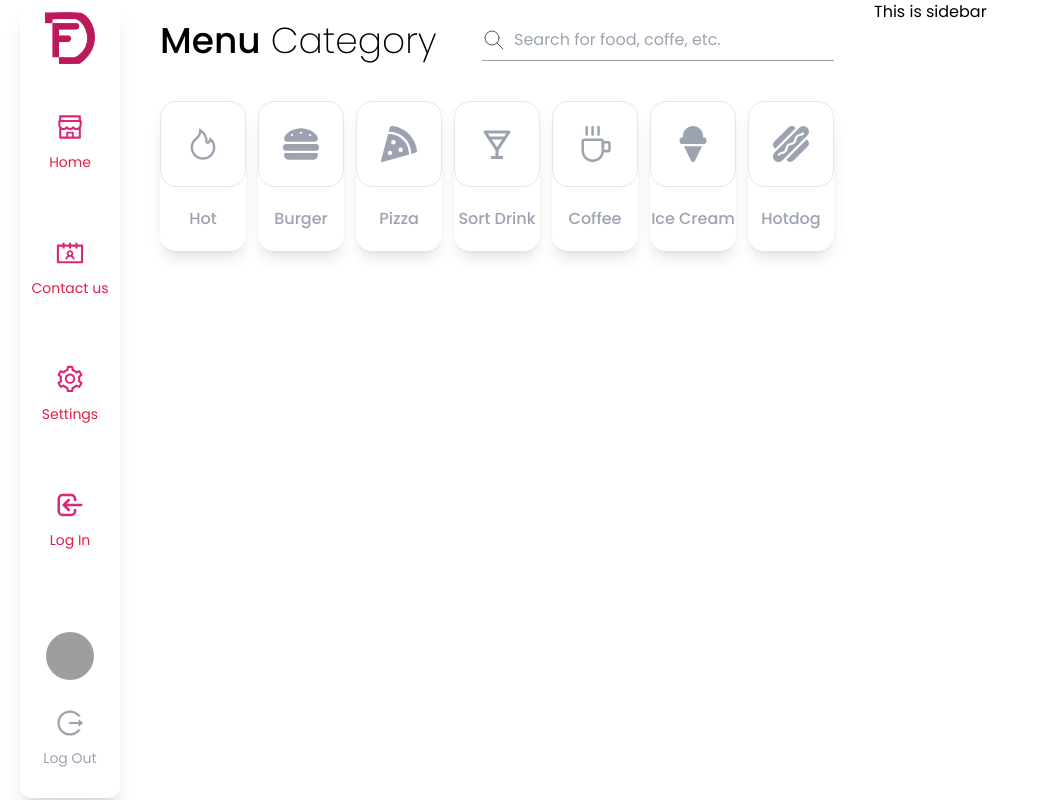
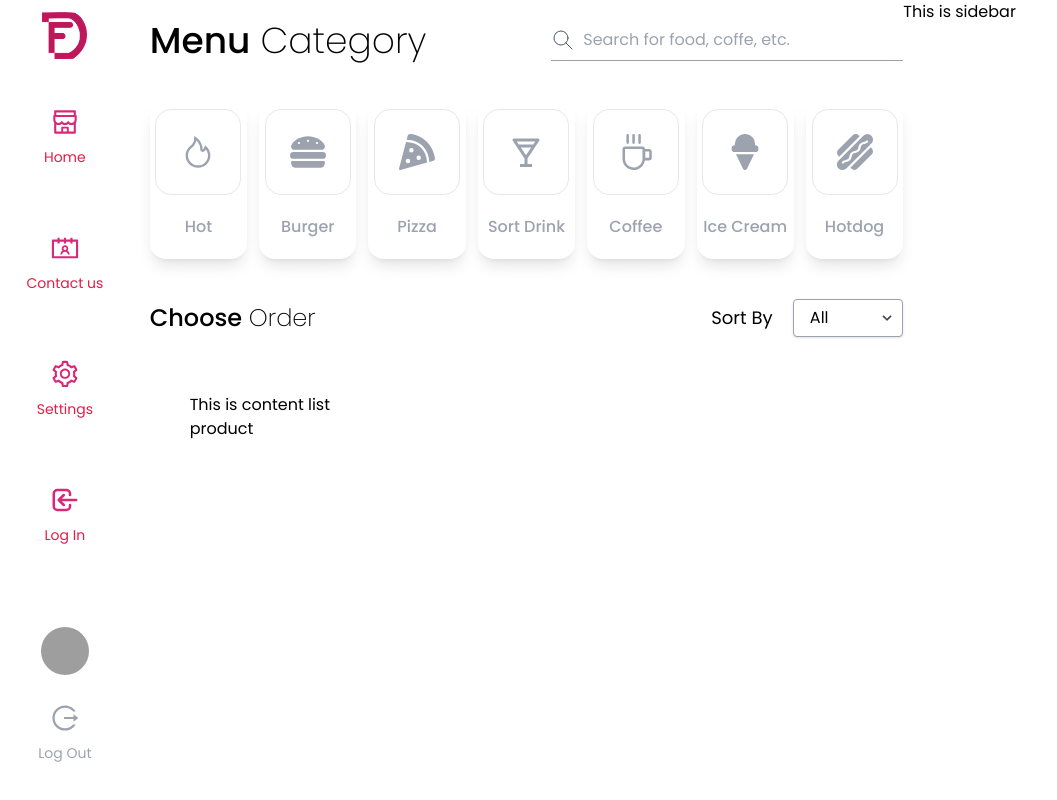
Before and after one commit to sonht113/app-order-food, a React (Vite) app in the folder client/: page / in a window 1280 px wide. Shown: the whole page, without its empty margins (0-1057 px from the left). Built offline with nearby package versions, Linux system fonts and the light colour scheme; no server answers; grey boxes are pictures that could not be loaded.

Commit message:
[hotrongson] update category, main content and navbar

```diff
--- a/client/src/App.tsx
+++ b/client/src/App.tsx
@@ -20,6 +20,7 @@ function App() {
     <div className="pl-5 flex">
       <Router >
         <Navbar />
+          <div className="Main w-full">
             <AnimatePresence exitBeforeEnter>
               <Routes>
                 <Route path="/" element={<HomePage/>}/>
@@ -29,6 +30,7 @@ function App() {
                 <Route path="/setting" element={<SettingPage/>}/>
               </Routes>
             </AnimatePresence>
+          </div>
       </Router>
     </div>
   )
--- a/client/src/components/Main/effects/Category.tsx
+++ b/client/src/components/Main/effects/Category.tsx
@@ -29,13 +29,13 @@ const CategoryFC: React.FC = () => {
         categories.map((category: Category , index: number) => (
           <div
             key={index}
-            className="Category-Item group flex flex-col items-center rounded-2xl shadow-lg cursor-pointer hover:bg-yellow-400 duration-500"
+            className="Category-Item group flex flex-col items-center px-1 pt-2 rounded-2xl shadow-lg cursor-pointer hover:bg-yellow-400 duration-500"
           >
             <div className="Category-Icon p-6 rounded-2xl bg-white border">
               { category.icon({className: "text-4xl fill-gray-400 group-hover:fill-black"}) }
             </div>
             <div className="Category-Title my-5">
-              <span className="text-gray-400 font-medium group-hover:text-black">{category.title}</span>
+              <span className="text-gray-400 text-center font-medium group-hover:text-black">{category.title}</span>
             </div>
           </div>
         ))
--- a/client/src/components/Main/effects/HeaderProductList.tsx
+++ b/client/src/components/Main/effects/HeaderProductList.tsx
@@ -0,0 +1,35 @@
+import React from 'react';
+
+const HeaderProductList:React.FC = () => {
+  return (
+    <div className="HeaderProducts flex justify-between items-center mt-10">
+      <div className="TitleContent">
+        <span className="text-2xl font-medium">
+          Choose
+          <span className="text-2xl font-extralight"> Order</span>
+        </span>
+      </div>
+      <div className="Choose-Product flex items-center relative w-48">
+        <div className="Choose-title w-48">
+          <span className="text-lg">Sort By</span>
+        </div>
+        <select className="block appearance-none w-full bg-white border border-gray-400 hover:border-gray-500 px-4 py-2 pr-8 rounded shadow leading-tight focus:outline-none focus:shadow-outline">
+          <option value="All"> All </option>
+          <option value="New">New</option>
+          <option value="Popular">Popular</option>
+        </select>
+        <div className="pointer-events-none absolute inset-y-0 right-0 flex items-center px-2 text-gray-700">
+          <svg
+            className="fill-current h-4 w-4"
+            xmlns="http://www.w3.org/2000/svg"
+            viewBox="0 0 20 20"
+          >
+            <path d="M9.293 12.95l.707.707L15.657 8l-1.414-1.414L10 10.828 5.757 6.586 4.343 8z" />
+          </svg>
+        </div>
+      </div>
+    </div>
+  );
+}
+
+export default HeaderProductList;
--- a/client/src/components/Main/effects/ListProduct.tsx
+++ b/client/src/components/Main/effects/ListProduct.tsx
@@ -0,0 +1,15 @@
+import React from 'react';
+import HeaderProductList from './HeaderProductList';
+
+const ListProduct:React.FC = () => {
+  return (
+    <div className="Products">
+      <HeaderProductList />
+      <div className="List-Products grid md:grid-cols-3 lg:grid-cols-3 xl:grid-cols-4 2xl:grid-cols-5 gap-x-16 gap-y-16 md:gap-x-5 px-10 mt-14">
+        This is content list product
+      </div>
+    </div>
+  );
+}
+
+export default ListProduct;
--- a/client/src/components/Main/effects/MainContent.tsx
+++ b/client/src/components/Main/effects/MainContent.tsx
@@ -1,11 +1,13 @@
 import Header from "./Header";
 import CategoryFC from "./Category";
+import ListProduct from './ListProduct';
 
 function MainContent() {
   return (
     <>
       <Header />
       <CategoryFC />
+      <ListProduct />
     </>
   );
 }
--- a/client/src/components/Navbar/Navbar.tsx
+++ b/client/src/components/Navbar/Navbar.tsx
@@ -15,7 +15,7 @@ import React from 'react';
 
 const Navbar:React.FC = () => {
   return (
-    <div className="navbar flex shadow-xl sticky top-0 left-0 flex-col py-3 rounded-xl mr-10 h-[100%]">
+    <div className="navbar flex sticky top-0 left-0 flex-col py-3 rounded-xl mr-10 h-[100%]">
       <div className="navbar-item navbar-logo">
         <Link to="/" className="logo-link flex items-center justify-center">
           <div></div>
--- a/client/src/pages/HomePage.tsx
+++ b/client/src/pages/HomePage.tsx
@@ -5,7 +5,7 @@ const HomePage = () => {
   return (
     <div>
       <AnimatedPage>
-        <div className="grid grid-cols-12 gap-10 min-h-screen">
+        <div className="grid grid-cols-12 min-h-screen">
           <div className="col-span-8">
             <MainContent />
           </div>
```
Also changed, not shown: client/src/components/Settings/HeaderSetting.tsx (added), client/src/components/Settings/SidebarSetting.tsx (added). Lines whose indentation alone changed are shown as unchanged.
